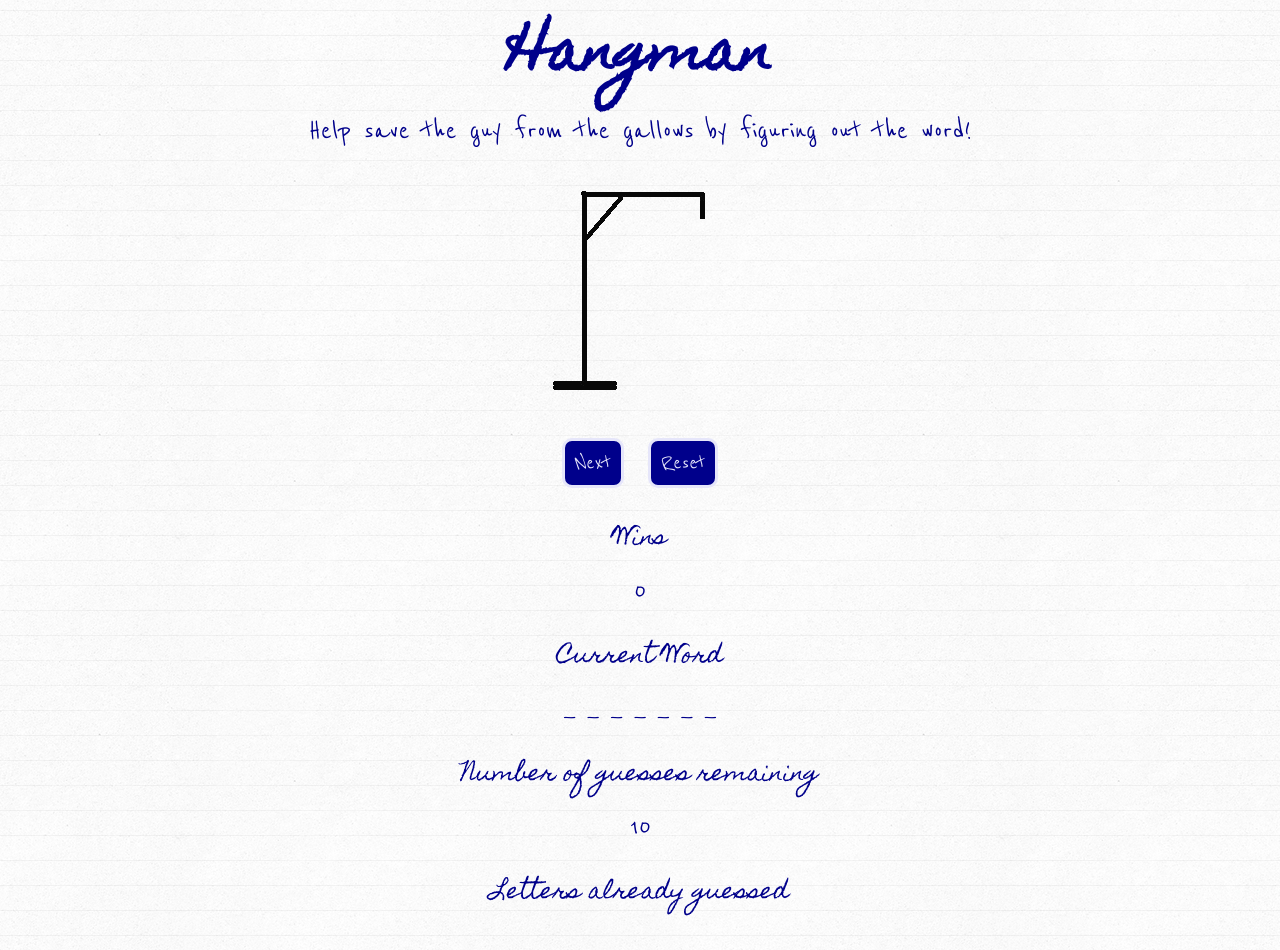
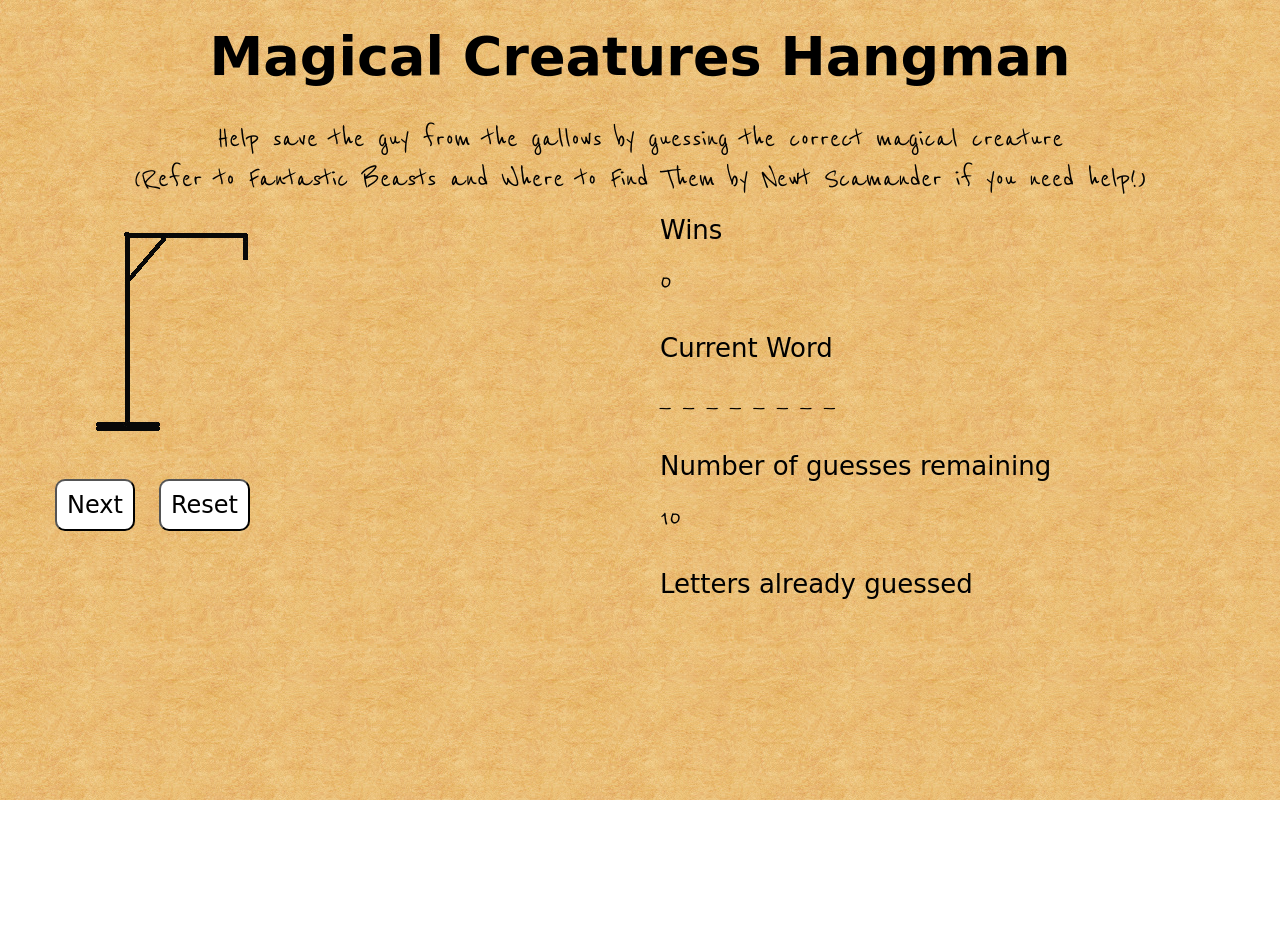
Before and after one commit to sarahjelt/Hangman-Game, a plain HTML site: page index.html in a window 1280 px wide. After the commit the page ends 800 px from the top, so only its background shows below. Drawn offline with Linux system fonts and the light colour scheme; a web font is replaced by a local one.

Commit message:
changed theme, added a ton of words to answers array, trying to figure out how to keep duplicate guesses from being pushed to letters guessed array

```diff
--- a/assets/css/style.css
+++ b/assets/css/style.css
@@ -1,15 +1,15 @@
 body {
 	padding: 10px 10px;
-	background: url(../images/linedpaper.png);
+	background: url(../images/parchment.jpg);
 }
 
 h1 {
 	font-size: 54px;
 	font-weight: bold;
 	margin-top: 20px;
+	margin-bottom: 35px;
 	text-align: center;
-	font-family: 'Homemade apple', cursive;
-	color: darkblue;
+	font-family: 'Princess Sofia', cursive;
 }
 
 h2 {
@@ -17,15 +17,13 @@ h2 {
 	font-size: 32px;
 	text-align: center;
 	margin: 22px 0px;
-	color: darkblue;
 	line-height: 50px;
 }
 
 h3 {
-	font-family: 'Homemade apple', cursive;
-	font-size: 22px;
-	text-align: center;
-	color: darkblue;
+	font-family: 'Princess Sofia', cursive;
+	font-size: 26px;
+	/*text-align: center;*/
 	line-height: 32px;
 	margin: 15px 0px;
 }
@@ -34,32 +32,41 @@ p {
 	font-size: 32px;
 	font-family: 'Reenie Beanie', cursive;
 	line-height: 40px;
-	color: darkblue;
-	text-align: center;
+	/*text-align: center;*/
 }
 
 div {
-	width: 100%;
-	text-align: center;
+	width: calc(50% - 20px);
 }
 
 img {
-	padding: 0px 0px 10px 40px;
+	padding: 20px 0px 10px 80px;
 }
 
 button {
-	background-color: darkblue;
-	color: lavender;
+	background-color: white;
+	color: black;
 	font-size: 24px;
-	font-family: 'Reenie Beanie', cursive;
+	font-family: 'Princess Sofia', cursive;
 	text-align: center;
 	margin: 20px 10px;
 	padding: 10px;
 	border-radius: 10px;
-	border: 3px solid lavender;
-	cursor: pointer;
+	cursor: url("../images/wand.png"), pointer;
 }
 
-button:hover {
+.left {
+	float: left;
+}
 
+.right {
+	float: right;
 }
+
+.center {
+	text-align: center;
+}
+
+/*button:hover {
+
+}*/
--- a/assets/javascript/game.js
+++ b/assets/javascript/game.js
@@ -15,7 +15,13 @@
 var win = 0;
 var options = ["a", "b", "c", "d", "e", "f", "g", "h", "i", "j", "k", "l", "m", "n", "o", "p", "q", "r", "s", "t", "u", "v", "w", "x", "y", "z"];
 var answers = [
-  "hippogriff", "mandrake", "niffler", "acromantula", "basilisk", "dragon", "pixie", "billiwig", "puffskein", "unicorn", "centaur"
+  "hippogriff", "mandrake", "niffler", "acromantula", "basilisk", "dragon", "pixie", "billiwig", "puffskein", "unicorn", "centaur",
+  "erumpent", "thestral", "bowtruckle", "leprechaun", "kappa", "hinkypunk", "merpeople", "ashwinder", "augurey", "bundimun", "chimaera",
+  "chizpurfle", "clabbert", "crup", "demiguise", "diricawl", "doxy", "dugbog", "erkling", "fairy", "flobberworm", "fwooper",
+  "glumbumble", "gnome", "graphorn", "griffin", "grindylow", "hippocampus", "horklump", "imp", "jarvey", "jobberknoll", "kelpie",
+  "knarl", "kneazle", "lethifold", "lobalug", "manticore", "moke", "mooncalf", "murtlap", "nogtail", "nundu", "occamy",
+  "phoenix", "plimpy", "pogrebin", "porlock", "quintaped", "ramora", "runespoor", "salamander", "shrake", "snidget", "sphinx",
+  "streeler", "tebo", "troll", "werewolf", "yeti"
   ];
 
 var guessesLeft = 10;
@@ -107,7 +113,8 @@ function render () {
         document.getElementById("userGuess").innerHTML = userPick.join(" ");
 }
 
-//double whammy! (1) alert if duplicate guessed, and (2) push guesses to letters already guessed array
+//(1) alert if duplicate guessed, and (2) push guesses to letters already guessed array / (3) pop guesses from letters
+// guessed array if they are in currentWord
 function guessArray (val1) {
 	if (userPick.includes(val1) === true) {
         alert("You've already guessed that one!");
--- a/index.html
+++ b/index.html
@@ -1,22 +1,28 @@
 <!DOCTYPE html>
 <html lang="en-us">
 <head>
+	<title>Magical Creatures Hangman Game</title>
 	<meta charset="UTF-8">
-	<link href="https://fonts.googleapis.com/css?family=Homemade+Apple|Reenie+Beanie" rel="stylesheet">
+	<link href="https://fonts.googleapis.com/css?family=Homemade+Apple|Reenie+Beanie|Princess+Sofia" rel="stylesheet">
 	<link rel="stylesheet" type="text/css" href="assets/css/reset.css">
 	<link rel="stylesheet" type="text/css" href="assets/css/style.css">
 </head>
 
 <body>
-  <h1>Hangman</h1>
-	<h2>Help save the guy from the gallows by figuring out the word!</h2>
-	<div>
+  <h1>Magical Creatures Hangman</h1>
+
+	<p class="center">Help save the guy from the gallows by guessing the correct magical creature</p>
+	<p class="center">(Refer to Fantastic Beasts and Where to Find Them by Newt Scamander if you need help!)</p>
+
+  <div class="left">
 		<img src="assets/images/gallows.gif">
-	</div>
-	<div>
+	<div class="center">
 	  <button type="button" id="next">Next</button>
 	  <button type="button" id="reset">Reset</button>
 	</div>
+  </div>
+
+  <div class="right">
 	<h3>Wins</h3>
 	  <p><span id="win"></span></p>
 	  	  <br>
@@ -29,6 +35,7 @@
 	<h3>Letters already guessed</h3>
 	  <p><span id="userGuess"></span></p>
 	  	  <br>
+  </div>
 
 <script src="assets/javascript/game.js"></script>
 
```
Also changed, not shown: assets/images/parchment-by-fantasy-stock.jpg (added), assets/images/parchment.jpg (added), assets/images/wand.png (added), 2 other files.
